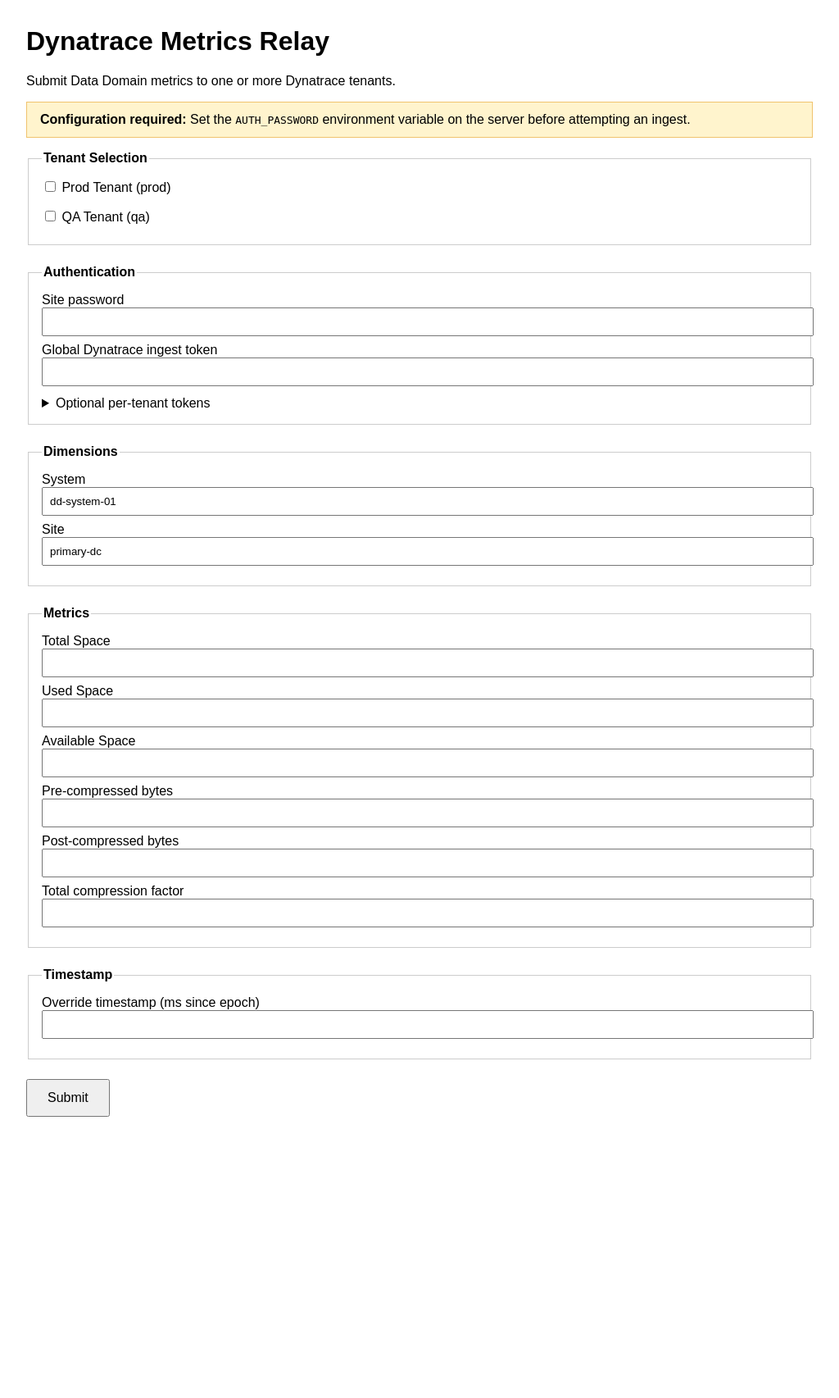
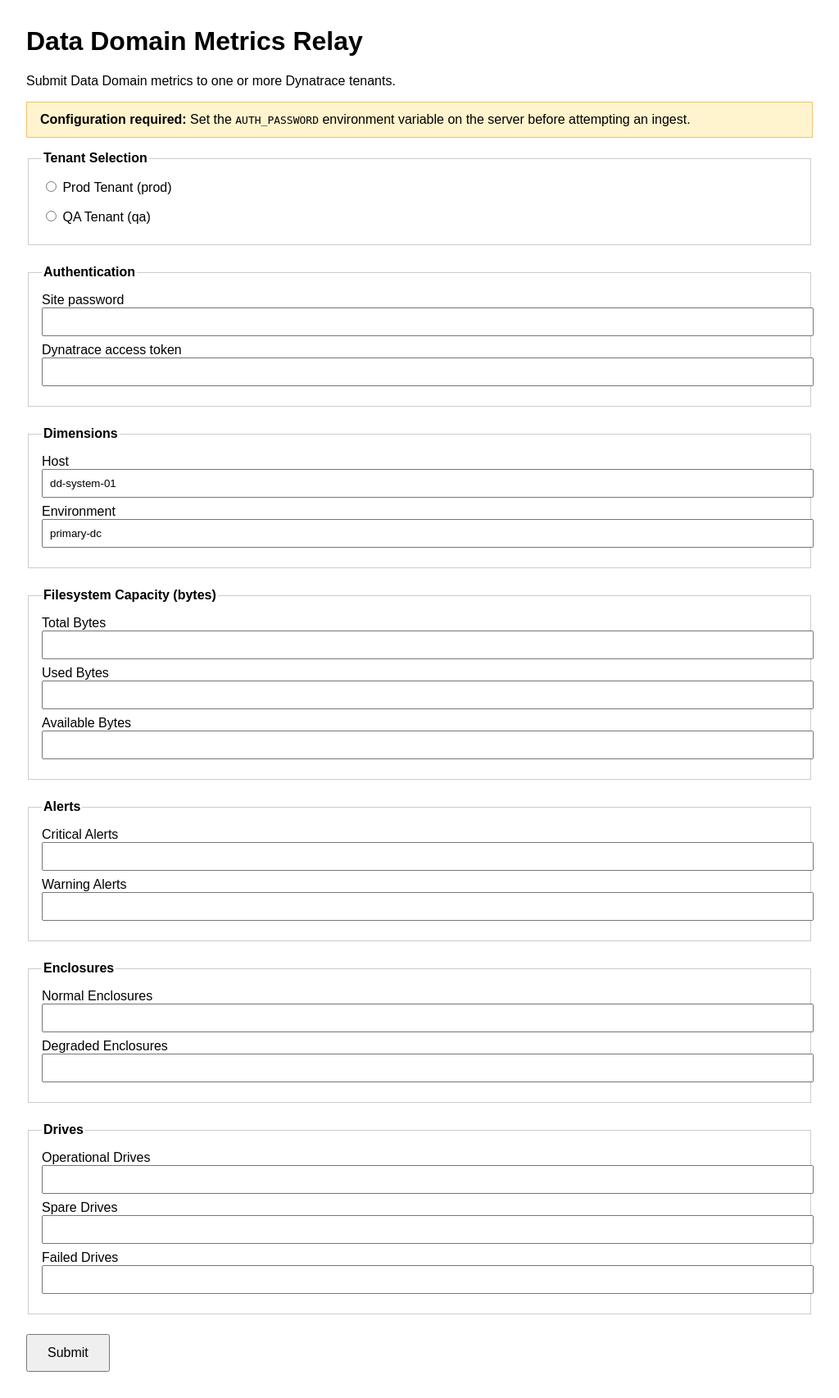
Before and after one commit to agnosticobservability/dt-relay, a Flask app: page /dt-relay/datadomain/ in a window 1280 px wide. Shown: the whole page at 82% size, without its empty margins (0-1024 px from the left). Before the commit the page ends 1362 px from the top, so only its background shows below. Run offline with Flask 3, Linux system fonts and the light colour scheme.

Commit message:
Switch Data Domain dimensions to host and environment

```diff
--- a/apps/datadomain/routes.py
+++ b/apps/datadomain/routes.py
@@ -33,7 +33,6 @@ def form():
         tenants=tenant_list,
         error=error,
         selected_tenants=selected,
-        require_global_token=False,
         form_defaults=defaults,
         auth_configured=bool(current_app.config.get("AUTH_PASSWORD")),
     )
@@ -61,9 +60,11 @@ def ingest():
     if not tenant_ids:
         return redirect(url_for("datadomain.form", error="Select at least one tenant."))
 
-    global_token = form_data.get("dt_token")
+    dt_token = form_data.get("dt_token")
+    if not dt_token:
+        return redirect(url_for("datadomain.form", error="Provide a Dynatrace access token."))
 
-    timestamp_ms = _parse_timestamp(form_data.get("ts"))
+    timestamp_ms = util.current_time_ms()
 
     tenant_results: List[Dict[str, object]] = []
     overall_success = True
@@ -85,26 +86,19 @@ def ingest():
             overall_success = False
             continue
 
-        token_override = form_data.get(f"dt_token__{tenant.id}")
-        token_to_use = token_override or global_token
-        if not token_to_use:
-            tenant_results.append(
-                {
-                    "label": tenant.label,
-                    "status": "n/a",
-                    "message": "Missing token",
-                    "success": False,
-                    "lines": "",
-                }
-            )
-            overall_success = False
-            continue
-
         logger.info("Preparing ingest payload for tenant %s", tenant.id)
 
         dims = {
-            "system": form_data.get("system") or current_app.config["DEFAULT_DIM_SYSTEM"],
-            "site": form_data.get("site") or current_app.config["DEFAULT_DIM_SITE"],
+            "host": (
+                form_data.get("host")
+                or form_data.get("system")
+                or current_app.config["DEFAULT_DIM_HOST"]
+            ),
+            "environment": (
+                form_data.get("environment")
+                or form_data.get("site")
+                or current_app.config["DEFAULT_DIM_ENVIRONMENT"]
+            ),
         }
         merged_dims = util.merge_dimensions(tenant.static_dims, dims)
         metric_prefix = tenant.metric_prefix or current_app.config["METRIC_PREFIX"]
@@ -124,7 +118,7 @@ def ingest():
             continue
 
         try:
-            response = util.post_metrics(tenant, token_to_use, lines)
+            response = util.post_metrics(tenant, dt_token, lines)
             success = response.status_code in (200, 202)
             message = "Ingest accepted" if success else response.text or "Ingest failed"
             logger.info(
@@ -174,24 +168,21 @@ def register(app):
 
 
 def _form_defaults():
+    host_arg = request.args.get("host") or request.args.get("system")
+    environment_arg = request.args.get("environment") or request.args.get("site")
     defaults = {
-        "system": request.args.get("system") or current_app.config["DEFAULT_DIM_SYSTEM"],
-        "site": request.args.get("site") or current_app.config["DEFAULT_DIM_SITE"],
-        "totalSpace": request.args.get("totalSpace", ""),
-        "usedSpace": request.args.get("usedSpace", ""),
-        "availableSpace": request.args.get("availableSpace", ""),
-        "preComp": request.args.get("preComp", ""),
-        "postComp": request.args.get("postComp", ""),
-        "totalCompFactor": request.args.get("totalCompFactor", ""),
-        "ts": request.args.get("ts", ""),
+        "host": host_arg or current_app.config["DEFAULT_DIM_HOST"],
+        "environment": environment_arg
+        or current_app.config["DEFAULT_DIM_ENVIRONMENT"],
+        "totalBytes": request.args.get("totalBytes", ""),
+        "usedBytes": request.args.get("usedBytes", ""),
+        "availableBytes": request.args.get("availableBytes", ""),
+        "criticalAlerts": request.args.get("criticalAlerts", ""),
+        "warningAlerts": request.args.get("warningAlerts", ""),
+        "enclosuresNormal": request.args.get("enclosuresNormal", ""),
+        "enclosuresDegraded": request.args.get("enclosuresDegraded", ""),
+        "drivesOperational": request.args.get("drivesOperational", ""),
+        "drivesSpare": request.args.get("drivesSpare", ""),
+        "drivesFailed": request.args.get("drivesFailed", ""),
     }
     return defaults
-
-
-def _parse_timestamp(ts_value: str) -> int:
-    if ts_value:
-        try:
-            return int(float(ts_value))
-        except ValueError:
-            pass
-    return util.current_time_ms()
--- a/apps/datadomain/templates/form.html
+++ b/apps/datadomain/templates/form.html
@@ -2,7 +2,7 @@
 <html lang="en">
 <head>
   <meta charset="utf-8">
-  <title>Dynatrace Metrics Relay</title>
+  <title>Data Domain Metrics Relay</title>
   <meta name="viewport" content="width=device-width, initial-scale=1">
   <style>
     body { font-family: sans-serif; margin: 2rem; max-width: 960px; }
@@ -14,11 +14,10 @@
     .error { color: #b30000; margin-bottom: 1rem; font-weight: bold; }
     .warning { background: #fff4cd; border: 1px solid #f0c36d; padding: 0.75rem 1rem; margin-bottom: 1rem; }
     button { padding: 0.75rem 1.5rem; font-size: 1rem; }
-    .tokens details { margin-top: 0.75rem; }
   </style>
 </head>
 <body>
-  <h1>Dynatrace Metrics Relay</h1>
+  <h1>Data Domain Metrics Relay</h1>
   <p>Submit Data Domain metrics to one or more Dynatrace tenants.</p>
   {% if not auth_configured %}
     <div class="warning">
@@ -35,7 +34,7 @@
       <div class="checkbox-group">
         {% for tenant in tenants %}
           <label>
-            <input type="checkbox" name="tenant_ids" value="{{ tenant.id }}" {% if tenant.id in selected_tenants %}checked{% endif %}>
+            <input type="radio" name="tenant_ids" value="{{ tenant.id }}" {% if tenant.id in selected_tenants %}checked{% endif %}>
             {{ tenant.label }} ({{ tenant.id }})
           </label>
         {% endfor %}
@@ -47,57 +46,64 @@
       <label>Site password
         <input type="password" name="auth_password" required>
       </label>
-      <label>Global Dynatrace ingest token
-        <input type="password" name="dt_token" {% if require_global_token %}required{% endif %}>
+      <label>Dynatrace access token
+        <input type="password" name="dt_token" required>
       </label>
-      <div class="tokens">
-        <details>
-          <summary>Optional per-tenant tokens</summary>
-          {% for tenant in tenants %}
-            <label>{{ tenant.label }} override
-              <input type="password" name="dt_token__{{ tenant.id }}">
-            </label>
-          {% endfor %}
-        </details>
-      </div>
     </fieldset>
 
     <fieldset>
       <legend>Dimensions</legend>
-      <label>System
-        <input type="text" name="system" value="{{ form_defaults.system }}">
+      <label>Host
+        <input type="text" name="host" value="{{ form_defaults.host }}">
       </label>
-      <label>Site
-        <input type="text" name="site" value="{{ form_defaults.site }}">
+      <label>Environment
+        <input type="text" name="environment" value="{{ form_defaults.environment }}">
       </label>
     </fieldset>
 
     <fieldset>
-      <legend>Metrics</legend>
-      <label>Total Space
-        <input type="text" name="totalSpace" value="{{ form_defaults.totalSpace }}">
+      <legend>Filesystem Capacity (bytes)</legend>
+      <label>Total Bytes
+        <input type="number" name="totalBytes" value="{{ form_defaults.totalBytes }}" min="0" step="1">
       </label>
-      <label>Used Space
-        <input type="text" name="usedSpace" value="{{ form_defaults.usedSpace }}">
+      <label>Used Bytes
+        <input type="number" name="usedBytes" value="{{ form_defaults.usedBytes }}" min="0" step="1">
       </label>
-      <label>Available Space
-        <input type="text" name="availableSpace" value="{{ form_defaults.availableSpace }}">
-      </label>
-      <label>Pre-compressed bytes
-        <input type="text" name="preComp" value="{{ form_defaults.preComp }}">
-      </label>
-      <label>Post-compressed bytes
-        <input type="text" name="postComp" value="{{ form_defaults.postComp }}">
-      </label>
-      <label>Total compression factor
-        <input type="text" name="totalCompFactor" value="{{ form_defaults.totalCompFactor }}">
+      <label>Available Bytes
+        <input type="number" name="availableBytes" value="{{ form_defaults.availableBytes }}" min="0" step="1">
       </label>
     </fieldset>
 
     <fieldset>
-      <legend>Timestamp</legend>
-      <label>Override timestamp (ms since epoch)
-        <input type="text" name="ts" value="{{ form_defaults.ts }}">
+      <legend>Alerts</legend>
+      <label>Critical Alerts
+        <input type="number" name="criticalAlerts" value="{{ form_defaults.criticalAlerts }}" min="0" step="1">
+      </label>
+      <label>Warning Alerts
+        <input type="number" name="warningAlerts" value="{{ form_defaults.warningAlerts }}" min="0" step="1">
+      </label>
+    </fieldset>
+
+    <fieldset>
+      <legend>Enclosures</legend>
+      <label>Normal Enclosures
+        <input type="number" name="enclosuresNormal" value="{{ form_defaults.enclosuresNormal }}" min="0" step="1">
+      </label>
+      <label>Degraded Enclosures
+        <input type="number" name="enclosuresDegraded" value="{{ form_defaults.enclosuresDegraded }}" min="0" step="1">
+      </label>
+    </fieldset>
+
+    <fieldset>
+      <legend>Drives</legend>
+      <label>Operational Drives
+        <input type="number" name="drivesOperational" value="{{ form_defaults.drivesOperational }}" min="0" step="1">
+      </label>
+      <label>Spare Drives
+        <input type="number" name="drivesSpare" value="{{ form_defaults.drivesSpare }}" min="0" step="1">
+      </label>
+      <label>Failed Drives
+        <input type="number" name="drivesFailed" value="{{ form_defaults.drivesFailed }}" min="0" step="1">
       </label>
     </fieldset>
 
--- a/apps/metrics/routes.py
+++ b/apps/metrics/routes.py
@@ -220,8 +220,8 @@ def _initial_pairs(param_prefix: str) -> List[Tuple[str, str]]:
     values = request.args.getlist(values_param)
     if not keys and param_prefix == "dim":
         return [
-            ("system", current_app.config["DEFAULT_DIM_SYSTEM"]),
-            ("site", current_app.config["DEFAULT_DIM_SITE"]),
+            ("host", current_app.config["DEFAULT_DIM_HOST"]),
+            ("environment", current_app.config["DEFAULT_DIM_ENVIRONMENT"]),
         ]
     pairs: List[Tuple[str, str]] = []
     for key, value in zip(keys, values):
--- a/docker-compose.yml
+++ b/docker-compose.yml
@@ -3,8 +3,8 @@ services:
     build: .
     environment:
       AUTH_PASSWORD: ${AUTH_PASSWORD:-changeme}
-      DEFAULT_DIM_SYSTEM: ${DEFAULT_DIM_SYSTEM:-dd-system-01}
-      DEFAULT_DIM_SITE: ${DEFAULT_DIM_SITE:-primary-dc}
+      DEFAULT_DIM_HOST: ${DEFAULT_DIM_HOST:-dd-system-01}
+      DEFAULT_DIM_ENVIRONMENT: ${DEFAULT_DIM_ENVIRONMENT:-primary-dc}
       METRIC_PREFIX: ${METRIC_PREFIX:-custom.ddfs}
     volumes:
       - ./config/tenants.json:/app/config/tenants.json:ro
--- a/server/app.py
+++ b/server/app.py
@@ -65,8 +65,14 @@ def create_app() -> Flask:
     configure_logging()
     app = Flask(__name__, template_folder=str(APPS_DIR / "core"))
     app.config["AUTH_PASSWORD"] = os.getenv("AUTH_PASSWORD", "")
-    app.config["DEFAULT_DIM_SYSTEM"] = os.getenv("DEFAULT_DIM_SYSTEM", "dd-system-01")
-    app.config["DEFAULT_DIM_SITE"] = os.getenv("DEFAULT_DIM_SITE", "primary-dc")
+    default_host = os.getenv("DEFAULT_DIM_HOST") or os.getenv(
+        "DEFAULT_DIM_SYSTEM", "dd-system-01"
+    )
+    default_environment = os.getenv("DEFAULT_DIM_ENVIRONMENT") or os.getenv(
+        "DEFAULT_DIM_SITE", "primary-dc"
+    )
+    app.config["DEFAULT_DIM_HOST"] = default_host
+    app.config["DEFAULT_DIM_ENVIRONMENT"] = default_environment
     app.config["METRIC_PREFIX"] = os.getenv("METRIC_PREFIX", "custom.ddfs")
     app.config["METRICS_CUSTOM_LABELS"] = _parse_custom_metric_labels(
         os.getenv("METRICS_CUSTOM_LABELS", "")
```
Also changed, not shown: apps/datadomain/metrics.py (+56 -8 lines), server/util.py (+31 -11 lines), README.md, 1 other file.
